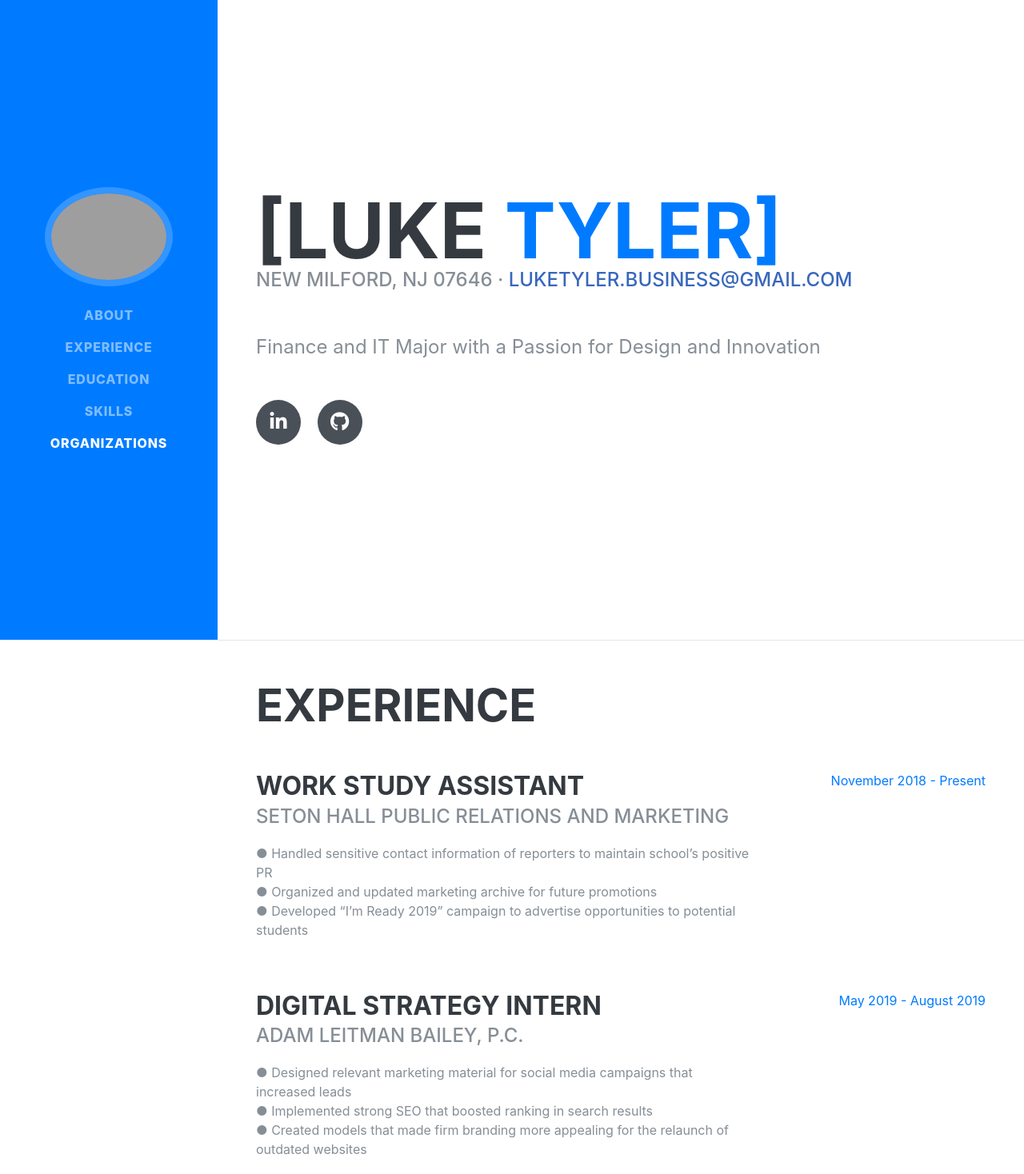
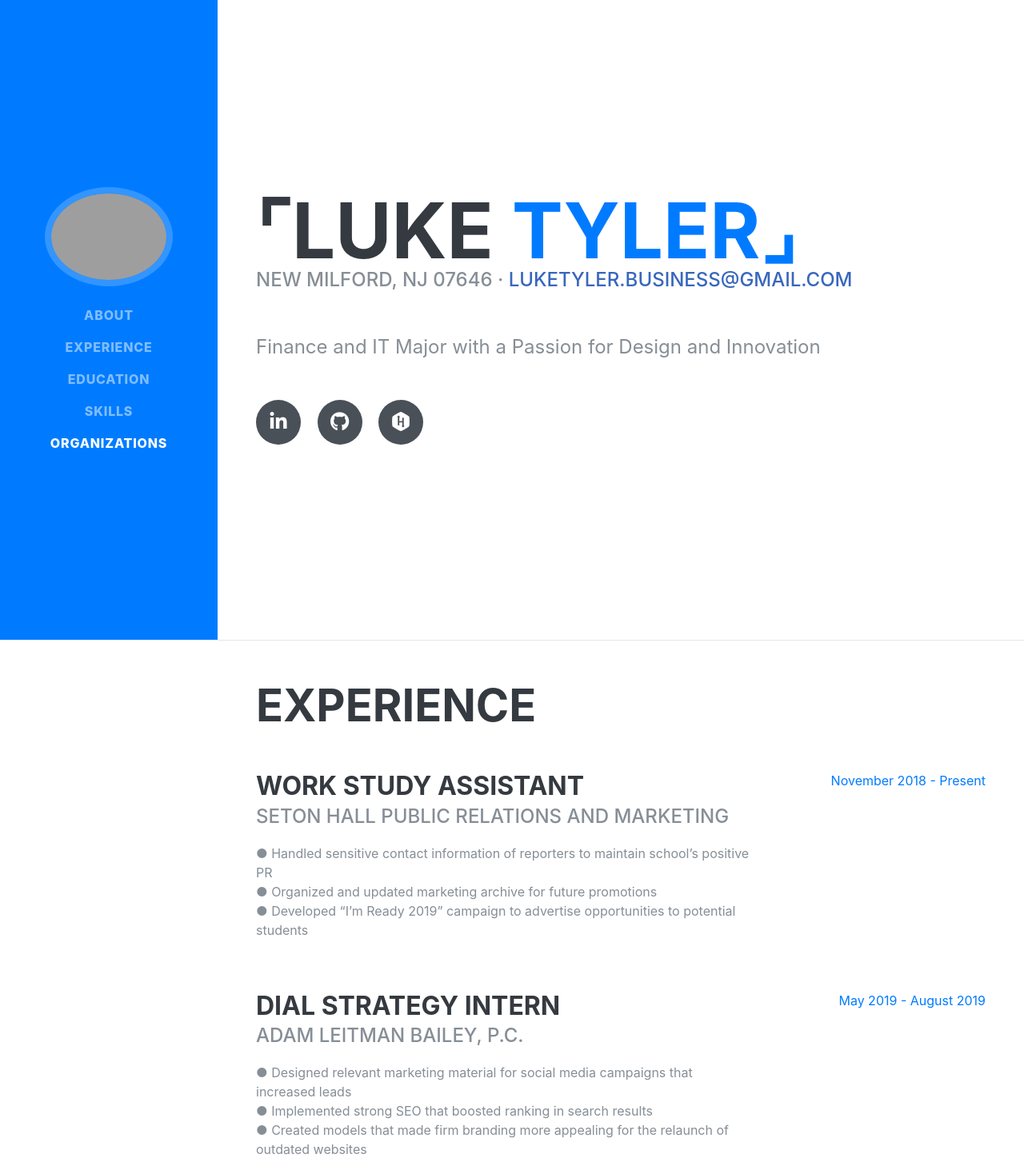
Before and after one commit to lukejamestyler/lukejamestyler.github.io, a plain HTML site: page index.html in a window 1280 px wide. Shown: the top 1468 px of the page at 80% size. Drawn offline with Linux system fonts and the light colour scheme; grey boxes are pictures that could not be loaded; a web font is replaced by a local one.

Commit message:
Update index.html

```diff
--- a/index.html
+++ b/index.html
@@ -60,8 +60,8 @@
 
     <section class="resume-section p-3 p-lg-5 d-flex align-items-center" id="about">
       <div class="w-100">
-        <h1 class="mb-0">[Luke
-          <span class="text-primary">Tyler]</span>
+        <h1 class="mb-0">⌜Luke
+          <span class="text-primary">Tyler⌟</span>
         </h1>
         <div class="subheading mb-5">New Milford, NJ 07646 ·
           <a href="mailto:luketyler.business@gmail.com">LukeTyler.Business@Gmail.com</a>
@@ -73,6 +73,9 @@
           </a>
           <a href="https://github.com/lukejamestyler">
             <i class="fab fa-github"></i>
+          </a>
+          <a href="https://www.hackerrank.com/luketee">
+            <i class="fab fa-hackerrank"></i>
           </a>
           </a>
         </div>
@@ -101,7 +104,7 @@
 
         <div class="resume-item d-flex flex-column flex-md-row justify-content-between mb-5">
           <div class="resume-content">
-            <h3 class="mb-0">Digital Strategy Intern</h3>
+            <h3 class="mb-0">Dial Strategy Intern</h3>
             <div class="subheading mb-3">Adam Leitman Bailey, P.C.</div>
             <p>●	Designed relevant marketing material for social media campaigns that increased leads <br>
               ●	Implemented strong SEO that boosted ranking in search results <br>
```
